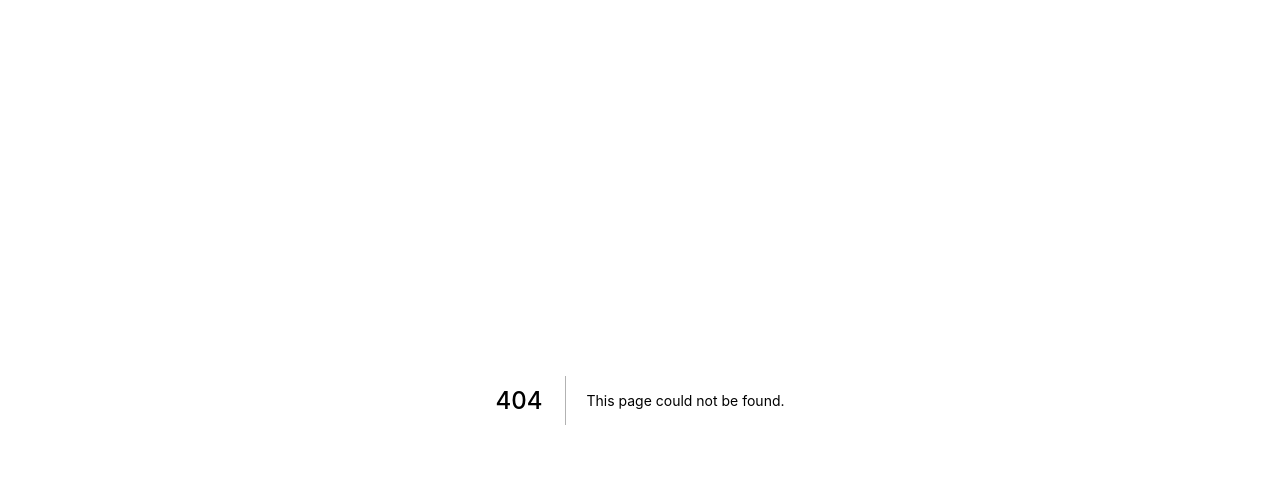
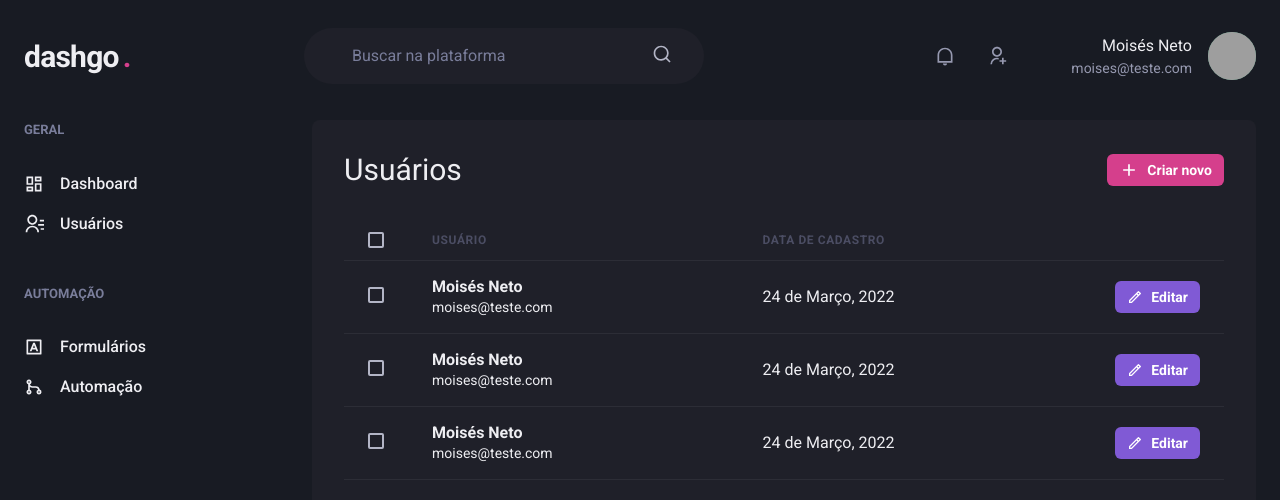
Before and after one commit to moisesnetouou/dashgo-next, a Next.js app: page /users in a window 1280 px wide. Before the commit this address had no page. Shown: the top 500 px of the page. Built offline with nearby package versions, Linux system fonts and the light colour scheme; grey boxes are pictures that could not be loaded.

Commit message:
feat: User List

```diff
--- /dev/null
+++ b/src/pages/users/index.tsx
@@ -0,0 +1,149 @@
+import {
+  Box,
+  Button,
+  Checkbox,
+  Flex,
+  Heading,
+  Icon,
+  Table,
+  Tbody,
+  Td,
+  Text,
+  Th,
+  Thead,
+  Tr,
+} from '@chakra-ui/react';
+import { RiAddLine, RiPencilLine } from 'react-icons/ri';
+import { Header } from '../../components/Header';
+import { Sidebar } from '../../components/Sidebar';
+
+export default function UserList() {
+  return (
+    <Box>
+      <Header />
+
+      <Flex w="100%" my="6" maxWidth={1480} mx="auto" px="6">
+        <Sidebar />
+
+        <Box flex="1" borderRadius={8} bg="gray.800" p="8">
+          <Flex mb="8" justify="space-between" align="center">
+            <Heading size="lg" fontWeight="normal">
+              Usuários
+            </Heading>
+
+            <Button
+              as="a"
+              size="sm"
+              fontSize="sm"
+              colorScheme="pink"
+              leftIcon={<Icon as={RiAddLine} fontSize={20} />}
+            >
+              Criar novo
+            </Button>
+          </Flex>
+
+          <Table colorScheme="whiteAlpha">
+            <Thead>
+              <Tr>
+                <Th px="6" color="gray.300" w="8">
+                  <Checkbox colorScheme="pink" />
+                </Th>
+
+                <Th>Usuário</Th>
+                <Th>Data de Cadastro</Th>
+                <Th w="8" />
+              </Tr>
+            </Thead>
+
+            <Tbody>
+              <Tr>
+                <Td px="6">
+                  <Checkbox colorScheme="pink" />
+                </Td>
+
+                <Td>
+                  <Box>
+                    <Text fontWeight="bold">Moisés Neto</Text>
+                    <Text fontSize="sm">moises@teste.com</Text>
+                  </Box>
+                </Td>
+
+                <Td>24 de Março, 2022</Td>
+
+                <Td>
+                  <Button
+                    as="a"
+                    size="sm"
+                    fontSize="sm"
+                    colorScheme="purple"
+                    leftIcon={<Icon as={RiPencilLine} fontSize={16} />}
+                  >
+                    Editar
+                  </Button>
+                </Td>
+              </Tr>
+            </Tbody>
+
+            <Tbody>
+              <Tr>
+                <Td px="6">
+                  <Checkbox colorScheme="pink" />
+                </Td>
+
+                <Td>
+                  <Box>
+                    <Text fontWeight="bold">Moisés Neto</Text>
+                    <Text fontSize="sm">moises@teste.com</Text>
+                  </Box>
+                </Td>
+
+                <Td>24 de Março, 2022</Td>
+
+                <Td>
+                  <Button
+                    as="a"
+                    size="sm"
+                    fontSize="sm"
+                    colorScheme="purple"
+                    leftIcon={<Icon as={RiPencilLine} fontSize={16} />}
+                  >
+                    Editar
+                  </Button>
+                </Td>
+              </Tr>
+            </Tbody>
+
+            <Tbody>
+              <Tr>
+                <Td px="6">
+                  <Checkbox colorScheme="pink" />
+                </Td>
+
+                <Td>
+                  <Box>
+                    <Text fontWeight="bold">Moisés Neto</Text>
+                    <Text fontSize="sm">moises@teste.com</Text>
+                  </Box>
+                </Td>
+
+                <Td>24 de Março, 2022</Td>
+
+                <Td>
+                  <Button
+                    as="a"
+                    size="sm"
+                    fontSize="sm"
+                    colorScheme="purple"
+                    leftIcon={<Icon as={RiPencilLine} fontSize={16} />}
+                  >
+                    Editar
+                  </Button>
+                </Td>
+              </Tr>
+            </Tbody>
+          </Table>
+        </Box>
+      </Flex>
+    </Box>
+  );
+}
```
